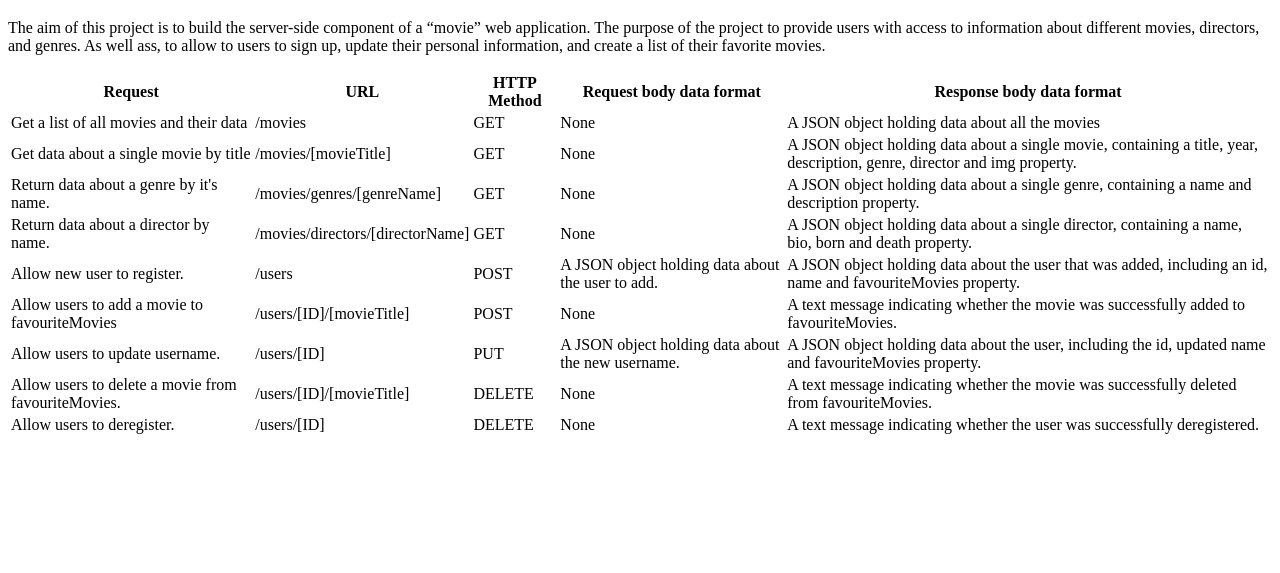
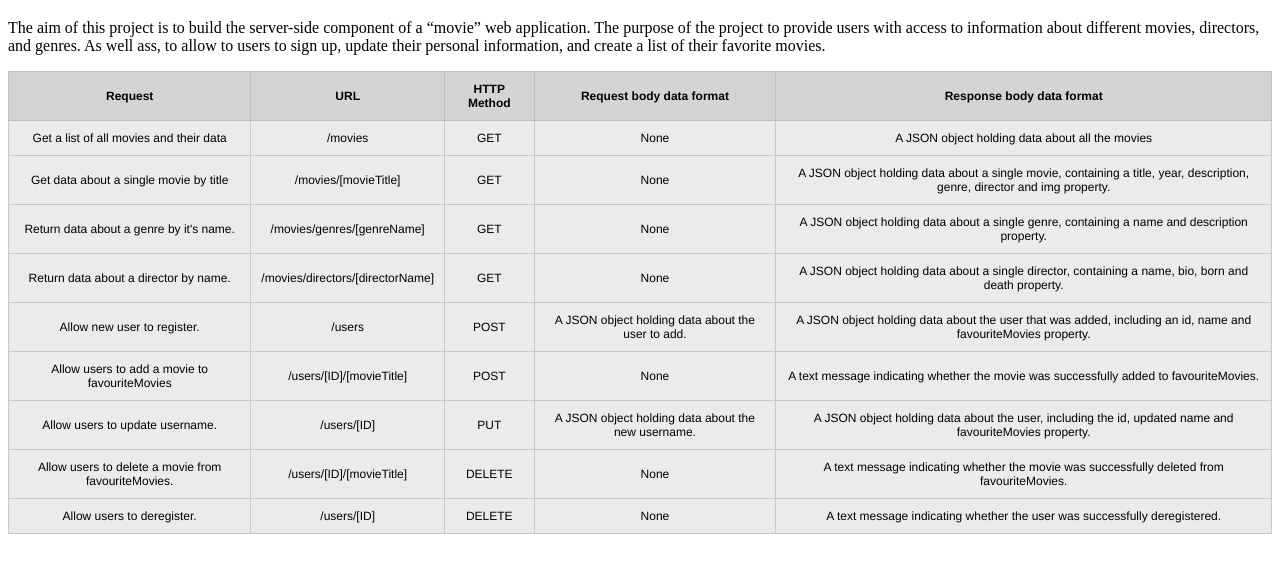
Before and after one commit to SeresBeata/achievement-3, a website: page public/documentation.html in a window 1280 px wide. Shown: the part 61-634 px from the top of the page. Drawn offline with Linux system fonts and the light colour scheme.

Commit message:
Create <style> at documentation.html
Create <style> for the table element at documentation.html file.

```diff
--- a/public/documentation.html
+++ b/public/documentation.html
@@ -5,6 +5,37 @@
         <meta http-equiv="X-UA-Compatible" content="IE=edge" />
         <meta name="viewport" content="width=device-width, initial-scale=1.0" />
         <title>Movie API</title>
+
+        <style>
+            #myTable {
+                font-family: 'helvetica neue', helvetica, arial, 'lucida grande',
+                    sans-serif;
+                border-collapse: collapse;
+            }
+            #myTable td {
+                border: solid 1px #c9c9c9;
+                padding: 10px;
+                font-size: 12px;
+                text-align: center;
+            }
+            #myTable tr {
+                background-color: #ebebeb;
+                color: #000000;
+            }
+            #myTable tr:hover {
+                background-color: #ffffff;
+                color: #000000;
+            }
+            #myTable th {
+                border: solid 1px #bfbfbf;
+                padding: 10px;
+                color: #000000;
+                background-color: #d4d4d4;
+                text-align: center;
+                font-size: 12px;
+            }
+
+        </style>
     </head>
     <body>
         <h1>Movie API</h1>
```
